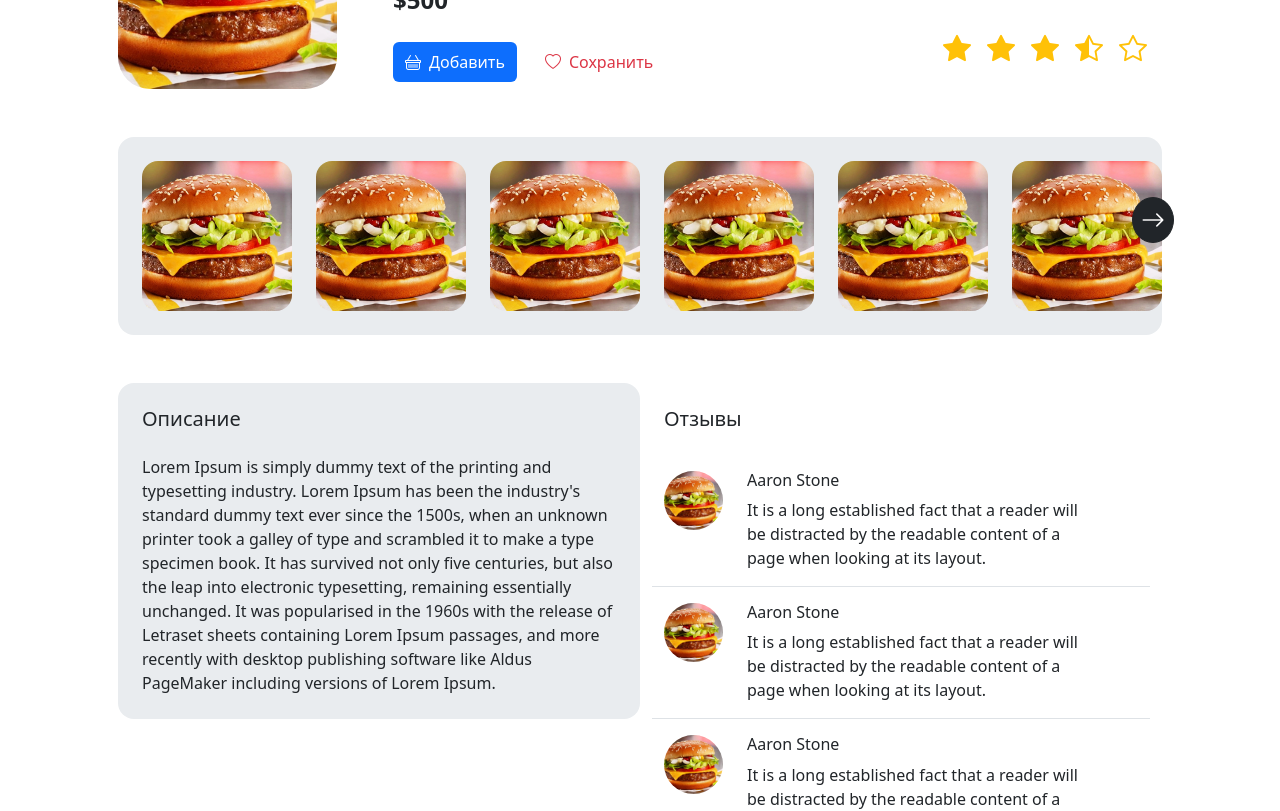
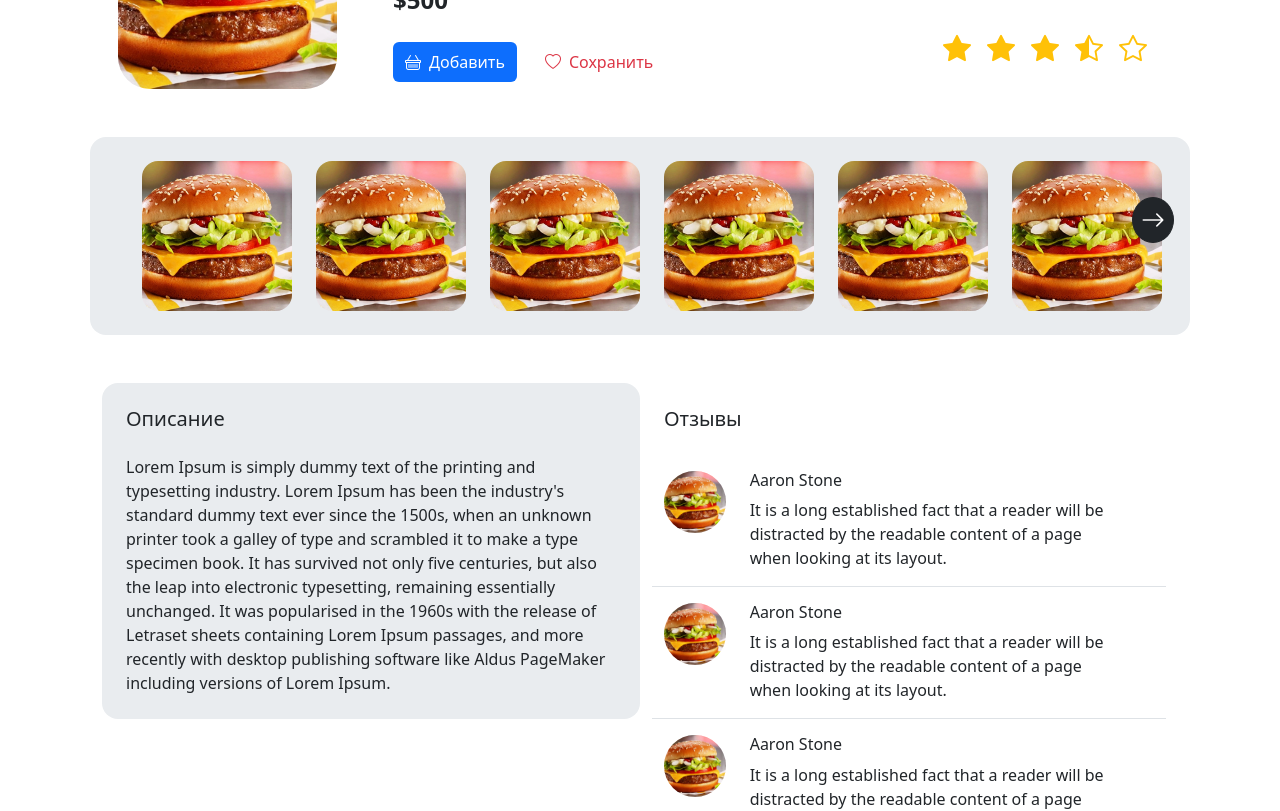
Before and after one commit to DreamerView/okkishop, a Next.js app: page /product in a window 1280 px wide. Shown: the part 260-1071 px from the top of the page. Built offline with nearby package versions, Linux system fonts and the light colour scheme; no server answers.

Commit message:
bug fixed

```diff
--- a/app/component/product.jsx
+++ b/app/component/product.jsx
@@ -138,9 +138,9 @@ const Product = () => {
                             </div>
                         </div>
                     </div>
-                    <div className="col-12 mt-lg-5 mt-4 order-lg-4 order-3 position-relative">
+                    <div className="col-12 mt-lg-5 mt-4 order-lg-4 order-3 position-relative bg-body-secondary rounded-4">
                         <button disabled={!showLeftArrow} style={{ top: "60px", visibility: showLeftArrow ? "visible" : "hidden" }} onClick={() => horizontalScroll('left')} className="btn btn-dark px-2 py-1 fs-4 rounded-circle position-absolute"><i className="bi bi-arrow-left"></i></button>
-                        <div ref={scrollableRef} className="hide-scrollbar overflow-x-auto d-flex gap-lg-4 gap-3 p-4 mx-auto scrollable bg-body-secondary rounded-4" style={{ width: "calc(100% - 32px)" }}>
+                        <div ref={scrollableRef} className="hide-scrollbar overflow-x-auto d-flex gap-lg-4 gap-3 p-4 mx-auto scrollable" style={{ width: "calc(100% - 32px)" }}>
                             <div>
                                 <Image data-bs-toggle="modal" data-bs-target="#exampleModal" className="rounded-4" src="/placeholder.jpg" alt="" width="150" height="150" style={{ objectFit: "cover", cursor: "pointer" }} />
                             </div>
@@ -166,7 +166,7 @@ const Product = () => {
                         <button disabled={!showRightArrow} style={{ top: "60px", right: "16px", visibility: showRightArrow ? "visible" : "hidden" }} onClick={() => horizontalScroll('right')} className="btn btn-dark px-2 py-1 fs-4 rounded-circle position-absolute"><i className="bi bi-arrow-right"></i></button>
                     </div>
                 </div>
-                <div className="row mx-auto" style={{ width: "calc(100% - 32px)" }}>
+                <div className="row mx-auto">
                     <div className="col-lg-6 col-12 my-lg-5 my-4 p-0">
                         <div className="bg-body-secondary p-4 rounded-4">
                             <h5>Описание</h5>
@@ -184,7 +184,7 @@ const Product = () => {
                                 </div>
                                 <div className="col-9">
                                     <h6>Aaron Stone</h6>
-                                    <p class="m-0 p-0">It is a long established fact that a reader will be distracted by the readable content of a page when looking at its layout.</p>
+                                    <p className="m-0 p-0">It is a long established fact that a reader will be distracted by the readable content of a page when looking at its layout.</p>
                                 </div>
                                 <div className="col-1"></div>
                             </div>)}
```
